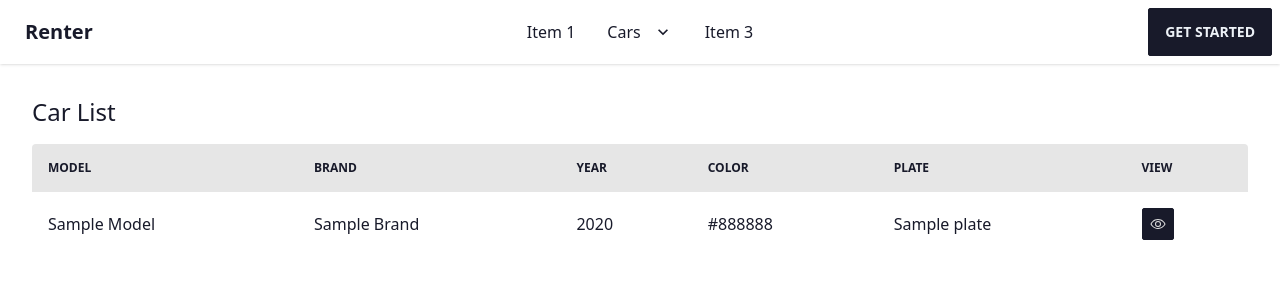
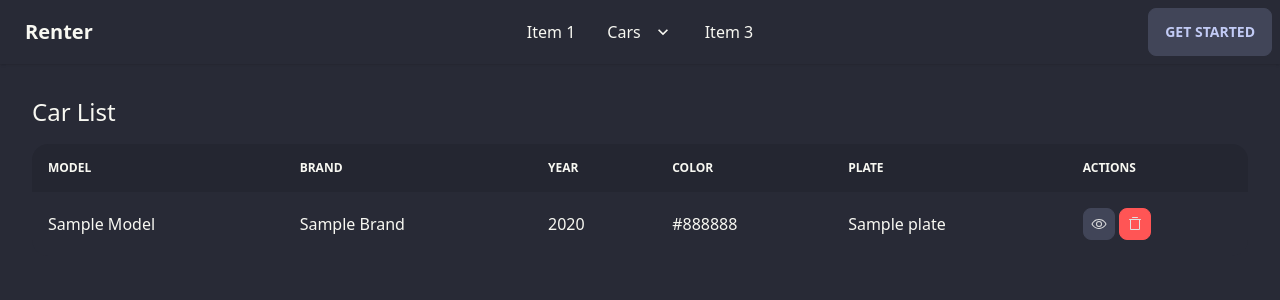
Before and after one commit to vitorqf/nadic_backend, a Django app: template django/CRM/cars/templates/list_cars.html in a window 1280 px wide. Shown: the top 300 px of the page. Run offline with Django 4.2, Linux system fonts and the light colour scheme; the template is opened without the code that fills it: most values are stand-ins (such as "Sample title", 1, 10 or a date in 2020); data that the repository does not hold is empty; some libraries are stand-ins or nearby versions.

```diff
--- a/django/CRM/cars/forms.py
+++ b/django/CRM/cars/forms.py
@@ -28,6 +28,11 @@ class CarForm(forms.ModelForm):
     def save_car(self):
         plate = self.cleaned_data['plate'].replace('-', '')
         car = Car(plate=plate.upper())
+        car.model = self.cleaned_data['model']
+        car.brand = self.cleaned_data['brand']
+        car.year = self.cleaned_data['year']
+        car.color = self.cleaned_data['color']
+        car.chassis_type = self.cleaned_data['chassis_type']
         car.save()
 
     class Meta:
--- a/django/CRM/cars/templates/base.html
+++ b/django/CRM/cars/templates/base.html
@@ -1,5 +1,5 @@
 <!DOCTYPE html>
-<html data-theme="corporate">
+<html data-theme="dracula">
 
 <head>
     <meta charset="UTF-8">
--- a/django/CRM/cars/templates/header.html
+++ b/django/CRM/cars/templates/header.html
@@ -40,7 +40,7 @@
                         <path d="M7.41,8.58L12,13.17L16.59,8.58L18,10L12,16L6,10L7.41,8.58Z" />
                     </svg>
                 </a>
-                <ul class="p-2 bg-base-100">
+                <ul class="p-2 bg-base-100 shadow-md z-50">
                     <li><a href="/cars/">List</a></li>
                     <li><a href="/cars/create/">Create</a></li>
                 </ul>
--- a/django/CRM/cars/templates/list_cars.html
+++ b/django/CRM/cars/templates/list_cars.html
@@ -9,7 +9,7 @@
     <h1 class="text-2xl">Car List</h1>
 
     <div class="overflow-x-auto">
-        <table class="table w-full">
+        <table class="table table-zebra w-full">
             <thead>
                 <tr>
                     <th>Model</th>
@@ -17,7 +17,7 @@
                     <th>Year</th>
                     <th>Color</th>
                     <th>Plate</th>
-                    <th>View</th>
+                    <th>Actions</th>
                 </tr>
             </thead>
             <tbody>
@@ -29,6 +29,8 @@
                     <td class="capitalize">{{ car.color }}</td>
                     <td>{{ car.plate }}</td>
                     <td>
+                        <div>
+                            <div class="tooltip" data-tip="Details">
                                 <a href="{%url 'get_car_by_id' car_id=car.id %}" class="btn btn-square btn-sm">
                                     <svg xmlns="http://www.w3.org/2000/svg" width="16" height="16" fill="#e0e0e0"
                                         viewBox="0 0 256 256">
@@ -37,6 +39,19 @@
                                         </path>
                                     </svg>
                                 </a>
+                            </div>
+                            <div class="tooltip" data-tip="Remove">
+                                <a href="{%url 'delete_car_by_id' car_id=car.id %}"
+                                    class="btn btn-square btn-sm btn-error" title="Remove">
+                                    <svg xmlns="http://www.w3.org/2000/svg" width="16" height="16" fill="#e0e0e0"
+                                        viewBox="0 0 256 256">
+                                        <path
+                                            d="M216,48H40a8,8,0,0,0,0,16h8V208a16,16,0,0,0,16,16H192a16,16,0,0,0,16-16V64h8a8,8,0,0,0,0-16ZM192,208H64V64H192ZM80,24a8,8,0,0,1,8-8h80a8,8,0,0,1,0,16H88A8,8,0,0,1,80,24Z">
+                                        </path>
+                                    </svg>
+                                </a>
+                            </div>
+                        </div>
                     </td>
                 </tr>
                 {% endfor %}
--- a/django/CRM/cars/urls.py
+++ b/django/CRM/cars/urls.py
@@ -1,10 +1,12 @@
 from django.urls import path
 
-from .views import create_car, edit_car_by_id, get_car_by_id, list_cars
+from .views import (create_car, delete_car_by_id, edit_car_by_id,
+                    get_car_by_id, list_cars)
 
 urlpatterns = [
     path("cars/", list_cars, name="list_cars"),
     path("cars/<int:car_id>/", get_car_by_id, name="get_car_by_id"),
+    path("cars/<int:car_id>/delete", delete_car_by_id, name="delete_car_by_id"),
     path("cars/create/", create_car, name="create_car"),
     path("cars/<int:car_id>/edit", edit_car_by_id, name="edit_car_by_id"),
 ]
```
Also changed, not shown: django/CRM/cars/templates/create_car.html (+1 -13 lines), django/CRM/cars/templates/home.html (+11 -0 lines), django/CRM/cars/views.py (+10 -1 lines). Lines whose indentation alone changed are shown as unchanged.
